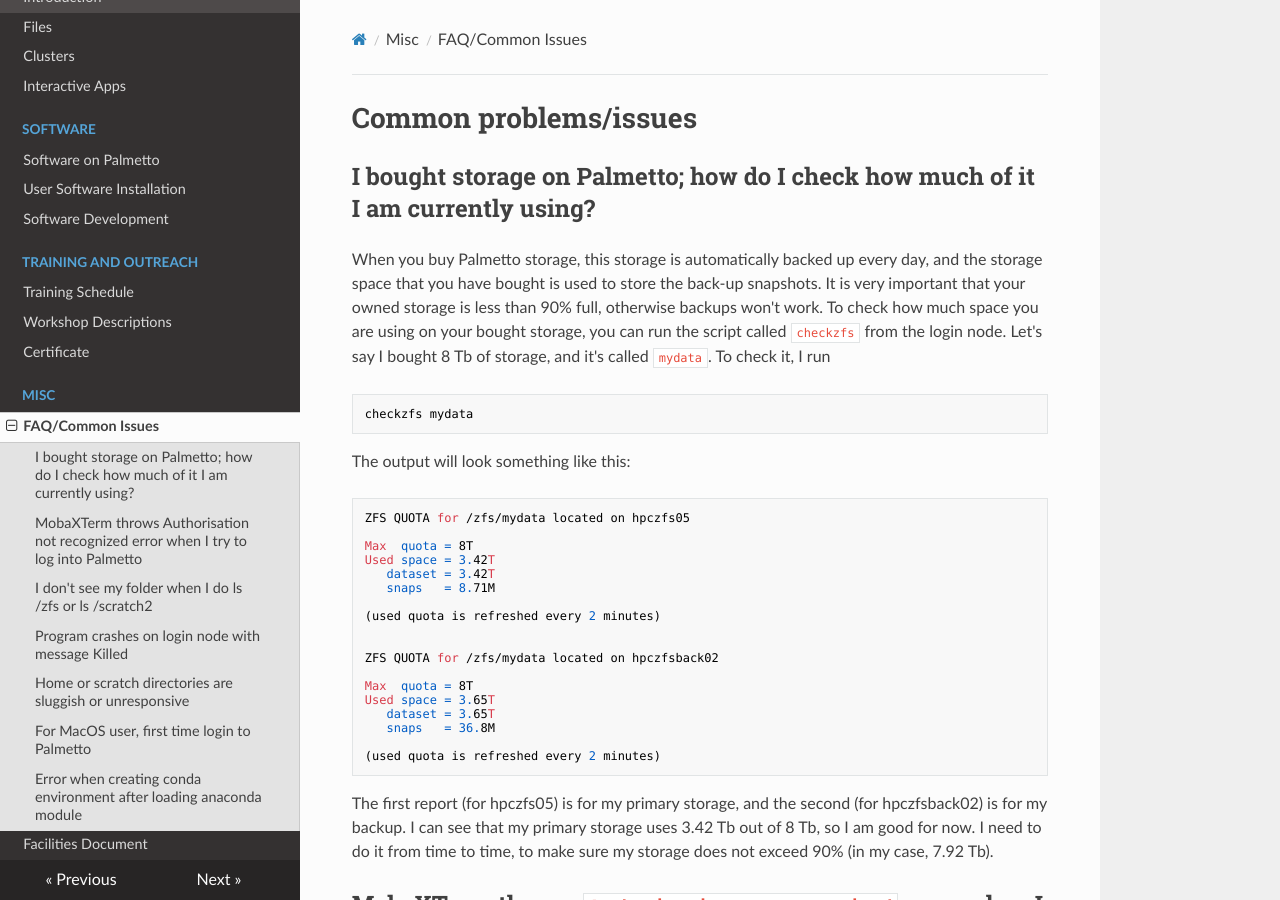
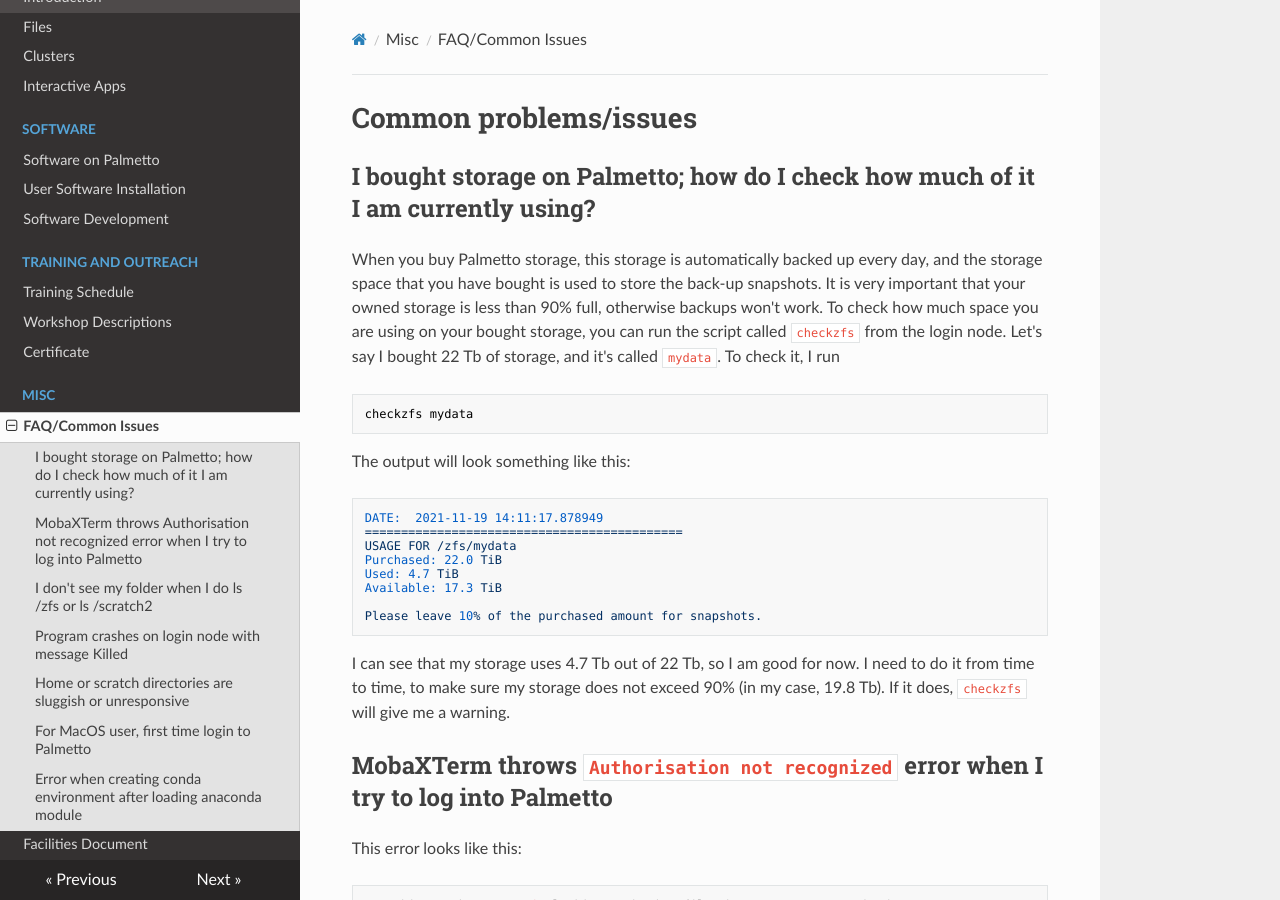
Before and after one commit to clemsonciti/palmetto-documentation, an MkDocs documentation site: the page built from docs/faq/common.md, in a window 1280 px wide and 900 px high. Built offline with MkDocs 1.6.1, drawn with Linux system fonts in a browser that asks for light colours; nearby versions of some CDN libraries.

Commit message:
Update common.md

```diff
--- a/docs/faq/common.md
+++ b/docs/faq/common.md
@@ -2,7 +2,7 @@
 
 ## I bought storage on Palmetto; how do I check how much of it I am currently using?
 
-When you buy Palmetto storage, this storage is automatically backed up every day, and the storage space that you have bought is used to store the back-up snapshots. It is very important that your owned storage is less than 90% full, otherwise backups won't work. To check how much space you are using on your bought storage, you can run the script called `checkzfs` from the login node. Let's say I bought 8 Tb of storage, and it's called `mydata`. To check it, I run
+When you buy Palmetto storage, this storage is automatically backed up every day, and the storage space that you have bought is used to store the back-up snapshots. It is very important that your owned storage is less than 90% full, otherwise backups won't work. To check how much space you are using on your bought storage, you can run the script called `checkzfs` from the login node. Let's say I bought 22 Tb of storage, and it's called `mydata`. To check it, I run
 
 ~~~
 checkzfs mydata
@@ -11,27 +11,17 @@
 The output will look something like this:
 
 ~~~
-ZFS QUOTA for /zfs/mydata located on hpczfs05
+DATE:  2021-11-19 14:11:17.878949
+============================================
+USAGE FOR /zfs/mydata
+Purchased: 22.0 TiB
+Used: 4.7 TiB
+Available: 17.3 TiB
 
-Max  quota = 8T
-Used space = 3.42T
-   dataset = 3.42T
-   snaps   = 8.71M
-
-(used quota is refreshed every 2 minutes)
-
-
-ZFS QUOTA for /zfs/mydata located on hpczfsback02
-
-Max  quota = 8T
-Used space = 3.65T
-   dataset = 3.65T
-   snaps   = 36.8M
-
-(used quota is refreshed every 2 minutes)
+Please leave 10% of the purchased amount for snapshots.
 ~~~
 
-The first report (for hpczfs05) is for my primary storage, and the second (for hpczfsback02) is for my backup. I can see that my primary storage uses 3.42 Tb out of 8 Tb, so I am good for now. I need to do it from time to time, to make sure my storage does not exceed 90% (in my case, 7.92 Tb).
+I can see that my storage uses 4.7 Tb out of 22 Tb, so I am good for now. I need to do it from time to time, to make sure my storage does not exceed 90% (in my case, 19.8 Tb). If it does, `checkzfs` will give me a warning.
 
 ## MobaXTerm throws `Authorisation not recognized` error when I try to log into Palmetto
 
```
